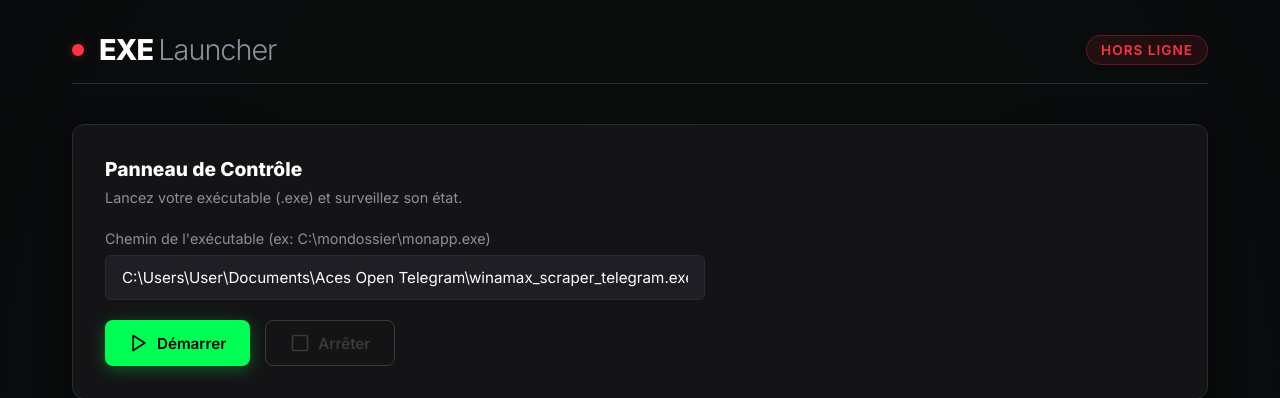
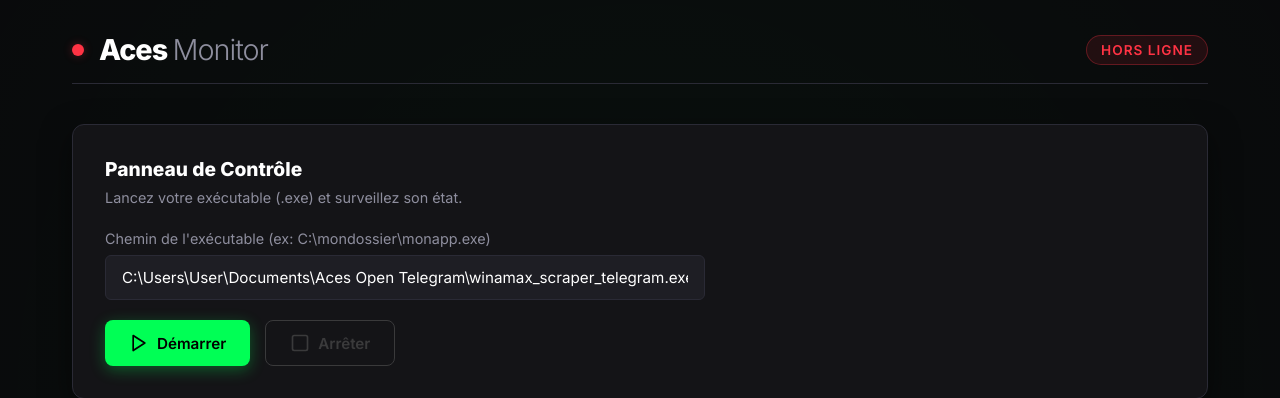
Before and after one commit to cptjulomi/aces-open-telegram, a Flask app: page / in a window 1280 px wide. Shown: the top 398 px of the page. Run offline with Flask 3, Linux system fonts and the light colour scheme; data that the repository does not hold is empty.

Commit message:
Update index.html

```diff
--- a/exe_launcher/templates/index.html
+++ b/exe_launcher/templates/index.html
@@ -4,7 +4,7 @@
 <head>
     <meta charset="UTF-8">
     <meta name="viewport" content="width=device-width, initial-scale=1.0">
-    <title>EXE Launcher Dashboard</title>
+    <title>Ace Bot Dashboard</title>
     <!-- Modern Fonts -->
     <link href="https://fonts.googleapis.com/css2?family=Inter:wght@300;400;600;800&display=swap" rel="stylesheet">
     <link rel="stylesheet" href="{{ url_for('static', filename='style.css') }}">
@@ -17,7 +17,7 @@
         <header class="header">
             <div class="logo">
                 <div class="pulse-indicator" id="status-indicator"></div>
-                <h1>EXE <span>Launcher</span></h1>
+                <h1>Aces <span>Monitor</span></h1>
             </div>
             <div class="status-badge" id="status-badge">HORS LIGNE</div>
         </header>
```
